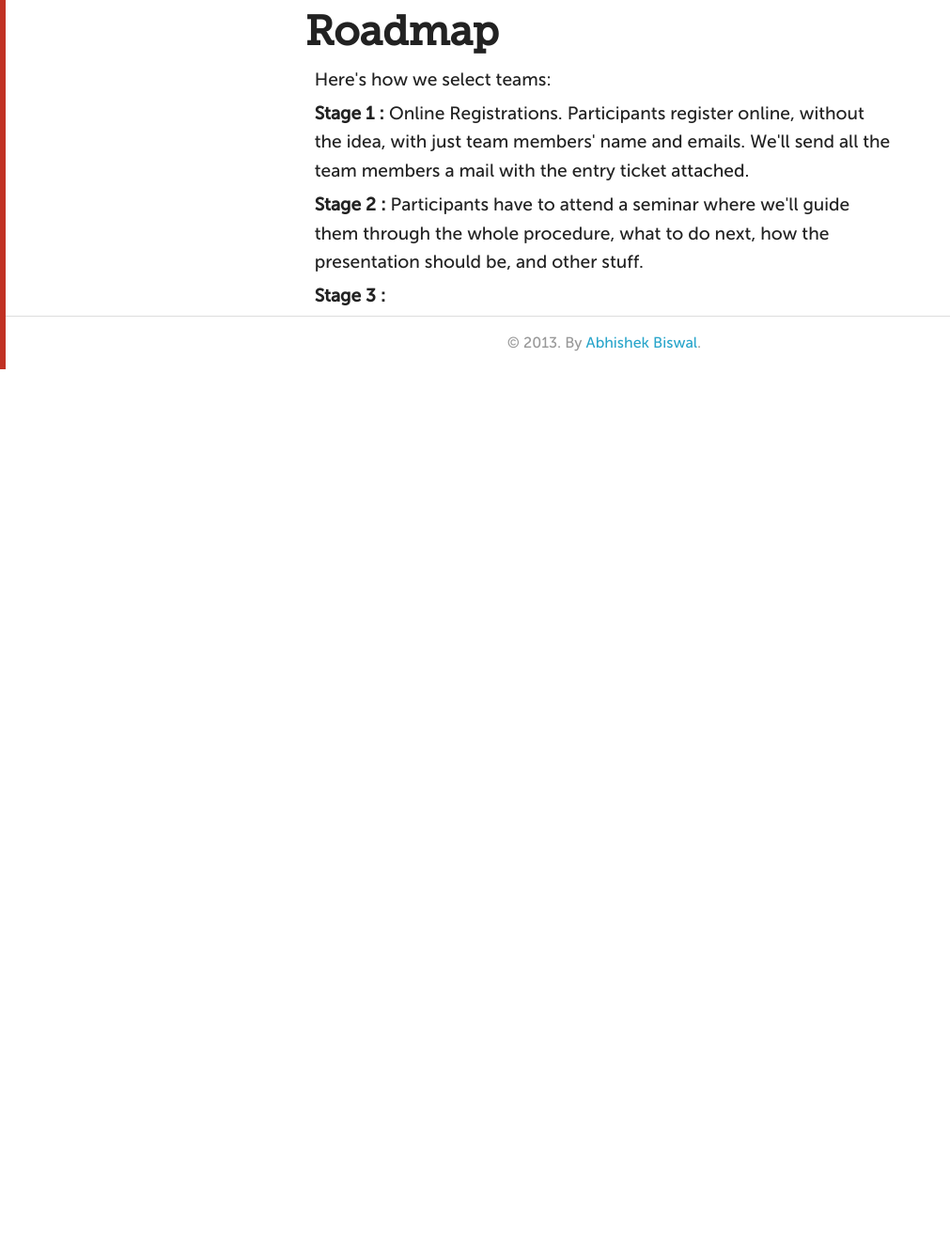
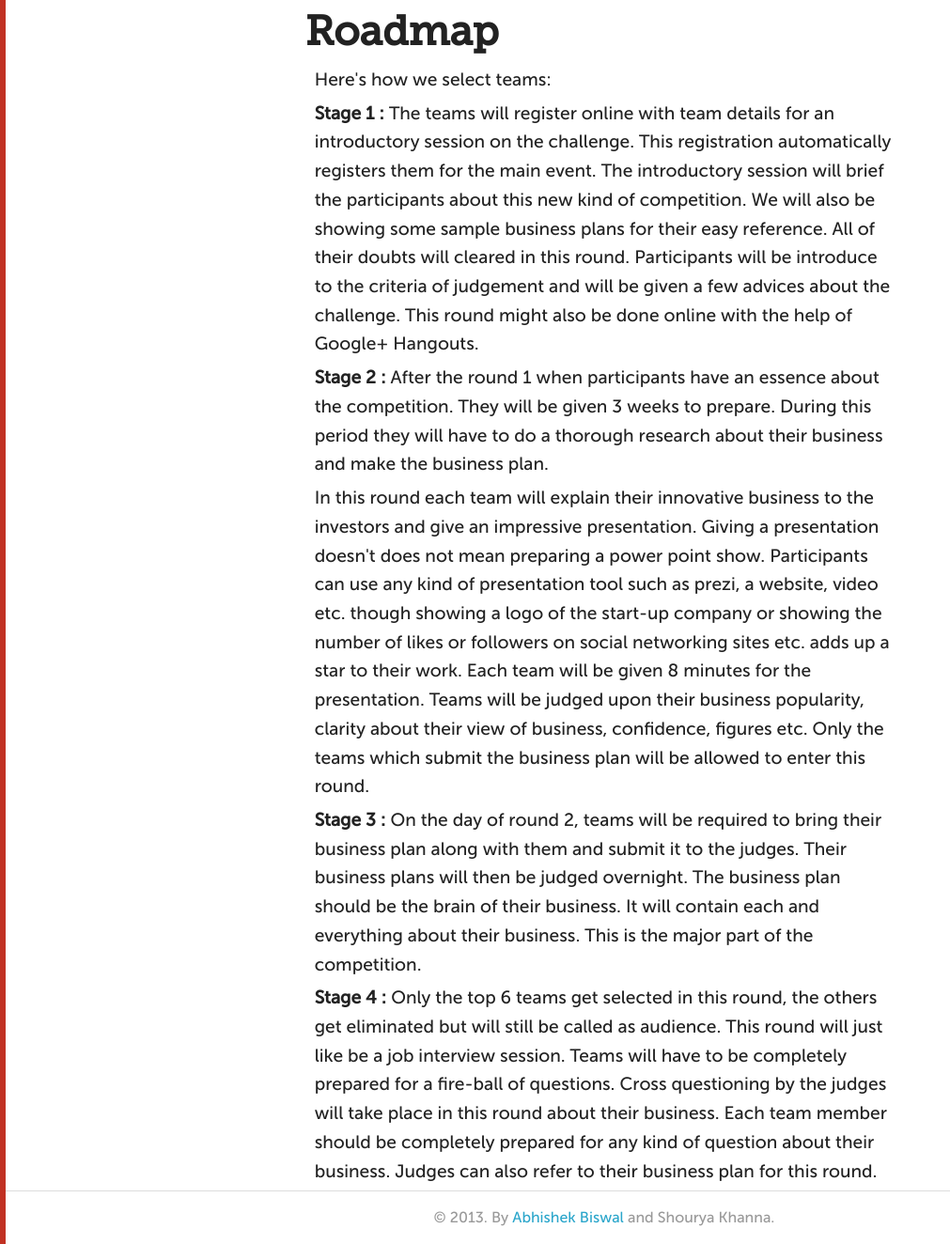
Before and after one commit to AbhishekBiswal/init, a plain HTML site: page index.html in a window 1280 px wide. Shown: the part 1113-2437 px from the top of the page at 94% size, without its empty margins (0-1011 px from the left). Before the commit the page ends 1506 px from the top, so only its background shows below. Drawn offline with Linux system fonts and the light colour scheme; files whose address does not match are found by name.

Commit message:
included stages

```diff
--- a/index.html
+++ b/index.html
@@ -32,11 +32,44 @@
 		<h1>Roadmap</h1>
 		<p>Here's how we select teams:</p>
 
-		<p><b>Stage 1 : </b>Online Registrations. Participants register online, without the idea, with just team members' name and emails. We'll send all the team members a mail with the entry ticket attached.</p>
+		<p><b>Stage 1 : </b>The teams will register online with team details for an introductory session
+		on the challenge. This registration automatically registers them for the
+		main event. The introductory session will brief the participants about this
+		new kind of competition. We will also be showing some sample business
+		plans for their easy reference. All of their doubts will cleared in this round.
+		Participants will be introduce to the criteria of judgement and will be given
+		a few advices about the challenge. This round might also be done online
+		with the help of Google+ Hangouts.</p>
 
-		<p><b>Stage 2 : </b>Participants have to attend a seminar where we'll guide them through the whole procedure, what to do next, how the presentation should be, and other stuff.</p>
+		<p><b>Stage 2 : </b>After the round 1 when participants have an essence about the
+		competition. They will be given 3 weeks to prepare. During this period they
+		will have to do a thorough research about their business and make the
+		business plan.</p>
+		<p>In this round each team will explain their innovative business to the
+		investors and give an impressive presentation. Giving a presentation
+		doesn't does not mean preparing a power point show. Participants can use
+		any kind of presentation tool such as prezi, a website, video etc. though
+		showing a logo of the start-up company or showing the number of likes or
+		followers on social networking sites etc. adds up a star to their work.
+		Each team will be given 8 minutes for the presentation.
+		Teams will be judged upon their business popularity, clarity about their
+		view of business, confidence, figures etc.
+		Only the teams which submit the business plan will be allowed to enter this
+		round.</p>
 
-		<p><b>Stage 3 : </b></p>
+		<p><b>Stage 3 : </b>On the day of round 2, teams will be required to bring their business plan
+		along with them and submit it to the judges. Their business plans will then
+		be judged overnight. The business plan should be the brain of their
+		business. It will contain each and everything about their business.
+		This is the major part of the competition.</p>
+
+		<p><b>Stage 4 : </b>Only the top 6 teams get selected in this round, the others get eliminated
+		but will still be called as audience. This round will just like be a job
+		interview session. Teams will have to be completely prepared for a fire-ball
+		of questions. Cross questioning by the judges will take place in this round
+		about their business. Each team member should be completely prepared
+		for any kind of question about their business. Judges can also refer to their
+		business plan for this round.</p>
 	</div>
 
 <!--/body-->
@@ -50,7 +83,7 @@
 </ul>
 
 <div class="footer">
-	&copy; 2013. By <a href="http://www.abhishekbiswal.com/">Abhishek Biswal</a>.
+	&copy; 2013. By <a href="http://www.abhishekbiswal.com/">Abhishek Biswal</a> and Shourya Khanna.
 </div>
 
 </body>
```
